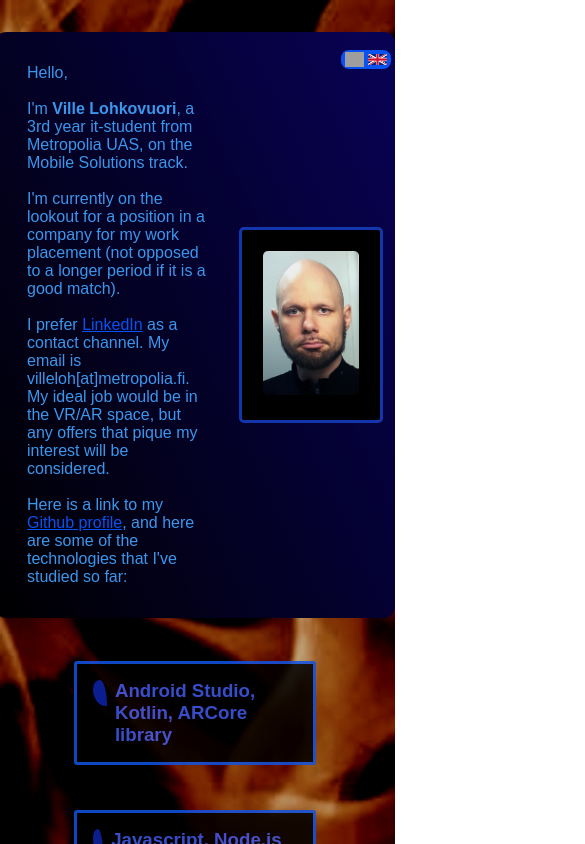
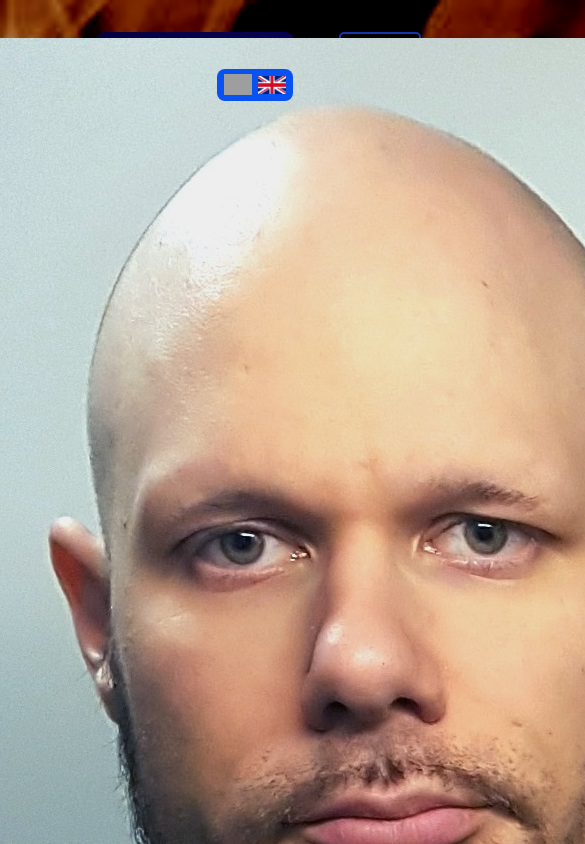
Before and after one commit to villeloh/villeloh.github.io, a React (Create React App) app: page / in a window 390 px wide. Shown: the top 844 px of the page, 585 px wide, since content can reach past the window. Built offline with nearby package versions, Linux system fonts and the light colour scheme; grey boxes are pictures that could not be loaded.

Commit message:
improved the mobile look of the page

```diff
--- a/src/App.css
+++ b/src/App.css
@@ -40,8 +40,9 @@ a {
 .flag-holder {
 
 	background-color: rgb(8, 82, 241);
-	padding: 0.2%;
-	width: 12%;
+	padding: 0.2rem;
+  width: 15%;
+  min-width: 70px;
 	height: auto;
 	justify-content: center;
 	align-items: center;
@@ -76,7 +77,7 @@ a {
 
 .item-list {
 
-  width: 80%;
+  width: 90%;
   list-style-type: none;
 }
 
@@ -92,10 +93,10 @@ a {
   opacity: 0.86;
   font-size: 1rem;
   margin: 1.4rem;
-  border: 3px solid rgb(17, 83, 226);
+  border: 2px solid rgb(17, 83, 226);
   border-radius: 3px;
   padding: 0.5rem;
-  width: 90%;
+  width: 100%;
 }
 
 .info-item > header {
@@ -112,6 +113,7 @@ a {
   float: left;
   width: 1.6rem;
   height: 1.6rem;
+  min-width: 30px;
   background-color: rgb(13, 36, 168);
   border-radius: 47% 53% 5% 95% / 35% 100% 0% 65%;
 }
@@ -176,7 +178,7 @@ a {
   align-items: center;
   margin: 0.0rem;
   width: 85%;
-  min-width: 400px;
+  min-width: 200px;
   position: relative;
 }
 
@@ -190,15 +192,19 @@ a {
 .face-img-container {
 
   border-radius: 5px;
-  border: 3px solid rgb(19, 54, 172);
-  padding: 1.3rem;
+  border: 2px solid rgb(19, 54, 172);
+  padding: 2%;
   background-color: black;
+  display: flex;
+  justify-content: center;
+  position: relative;
+  width: 7%;
+  min-width: 70px;
+  height: auto;
 }
 
 .face-img {
 
-  width: 6rem;
-  height: 9rem;
   border-radius: 5px;
 }
 
```
